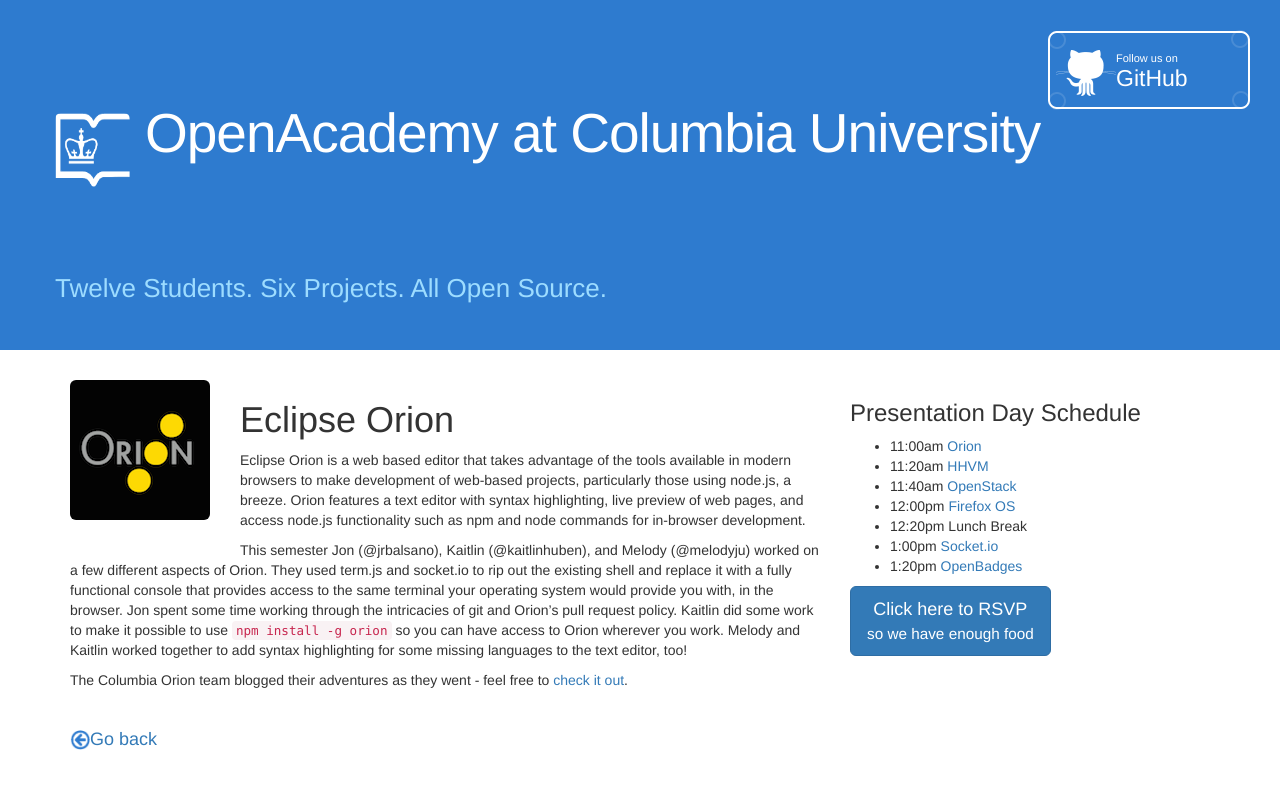
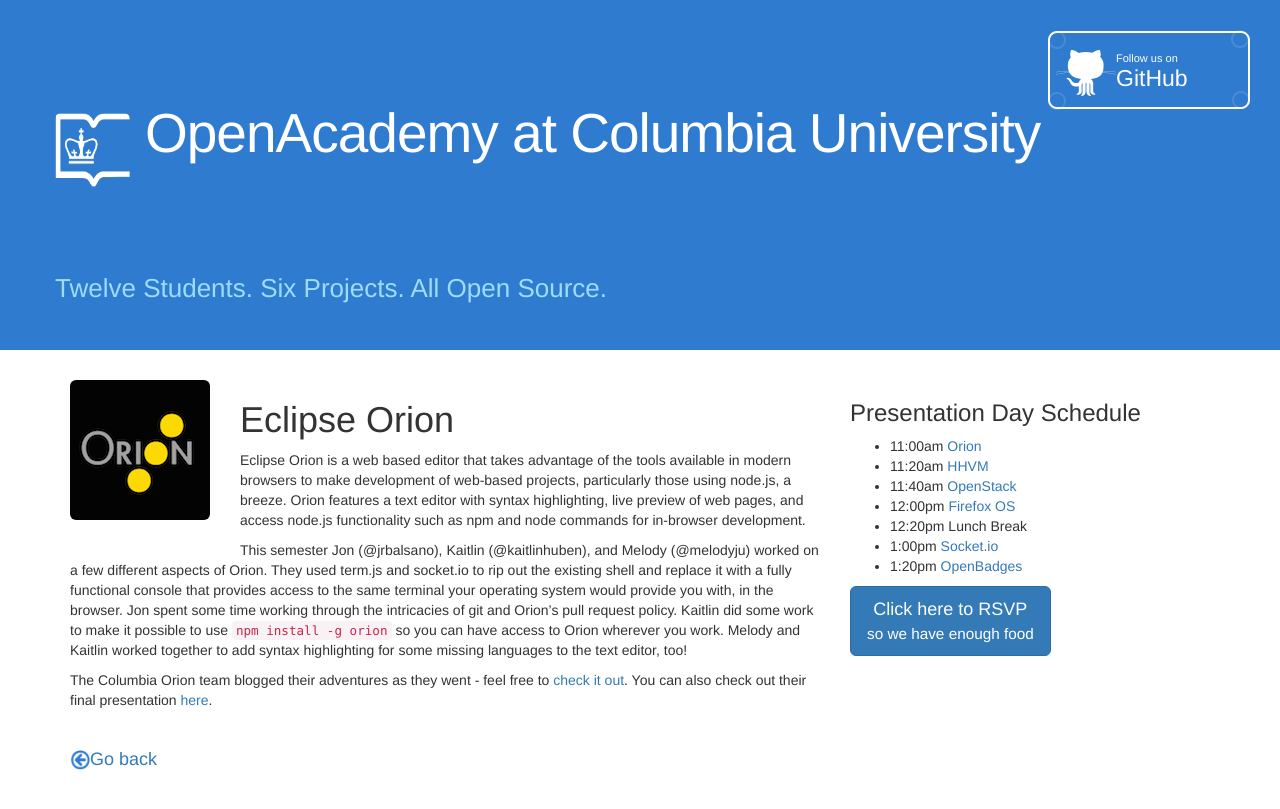
Before and after one commit to Columbia-OpenAcademy/Columbia-OpenAcademy.github.io, a Jekyll site: the page built from orion.md, in a window 1280 px wide. Shown: the top 809 px of the page. Built offline with Jekyll 4.4.1, drawn with Linux system fonts in a browser that asks for light colours; nearby versions of some CDN libraries; Markdown is read by kramdown in place of the engine named in the settings.

Commit message:
Added Orion presentation

```diff
--- a/orion.md
+++ b/orion.md
@@ -9,4 +9,4 @@
 
 This semester Jon (@jrbalsano), Kaitlin (@kaitlinhuben), and Melody (@melodyju) worked on a few different aspects of Orion. They used term.js and socket.io to rip out the existing shell and replace it with a fully functional console that provides access to the same terminal your operating system would provide you with, in the browser. Jon spent some time working through the intricacies of git and Orion's pull request policy. Kaitlin did some work to make it possible to use `npm install -g orion` so you can have access to Orion wherever you work. Melody and Kaitlin worked together to add syntax highlighting for some missing languages to the text editor, too!
 
-The Columbia Orion team blogged their adventures as they went - feel free to [check it out](http://orionprojectcu.wordpress.com).
+The Columbia Orion team blogged their adventures as they went - feel free to [check it out](http://orionprojectcu.wordpress.com). You can also check out their final presentation [here](http://columbia-openacademy.github.io/presentations-spring2014/Orion.pdf).
```
Also changed, not shown: 1 other file.
